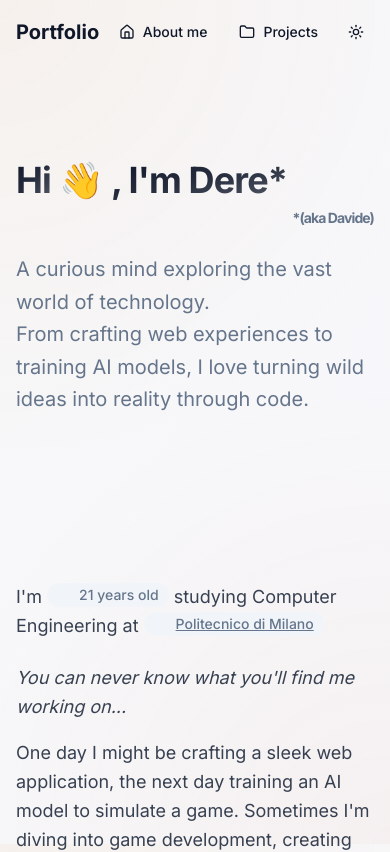
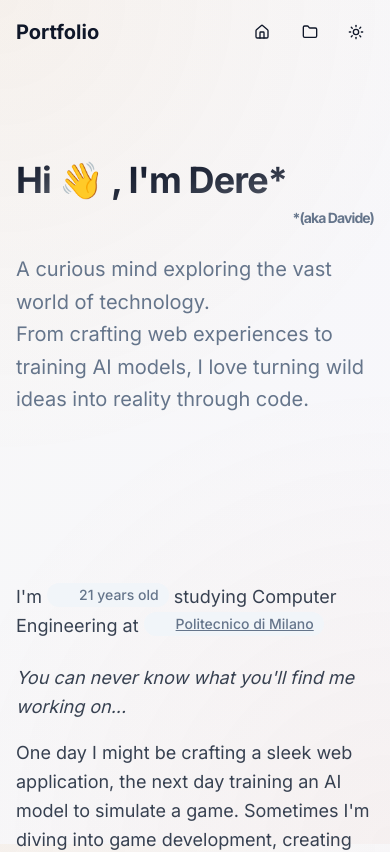
Before and after one commit to Dere-Wah/my-website-new, a Next.js app: page / in a window 390 px wide. Shown: the top 852 px of the page. Built offline with nearby package versions, Linux system fonts and the light colour scheme; some icons are missing.

Commit message:
improve header

```diff
--- a/components/header.tsx
+++ b/components/header.tsx
@@ -49,7 +49,7 @@ export default function Header() {
           <Button variant="ghost" asChild size="sm">
             <Link href="/" className="flex items-center gap-2">
               <HomeIcon className="h-4 w-4" />
-              <span>About me</span>
+              <span className="hidden md:block">About me</span>
             </Link>
           </Button>
 
@@ -60,7 +60,7 @@ export default function Header() {
               className="flex items-center gap-2"
             >
               <FolderIcon className="h-4 w-4" />
-              <span>Projects</span>
+              <span className="hidden md:block">Projects</span>
             </Link>
           </Button>
 
```
